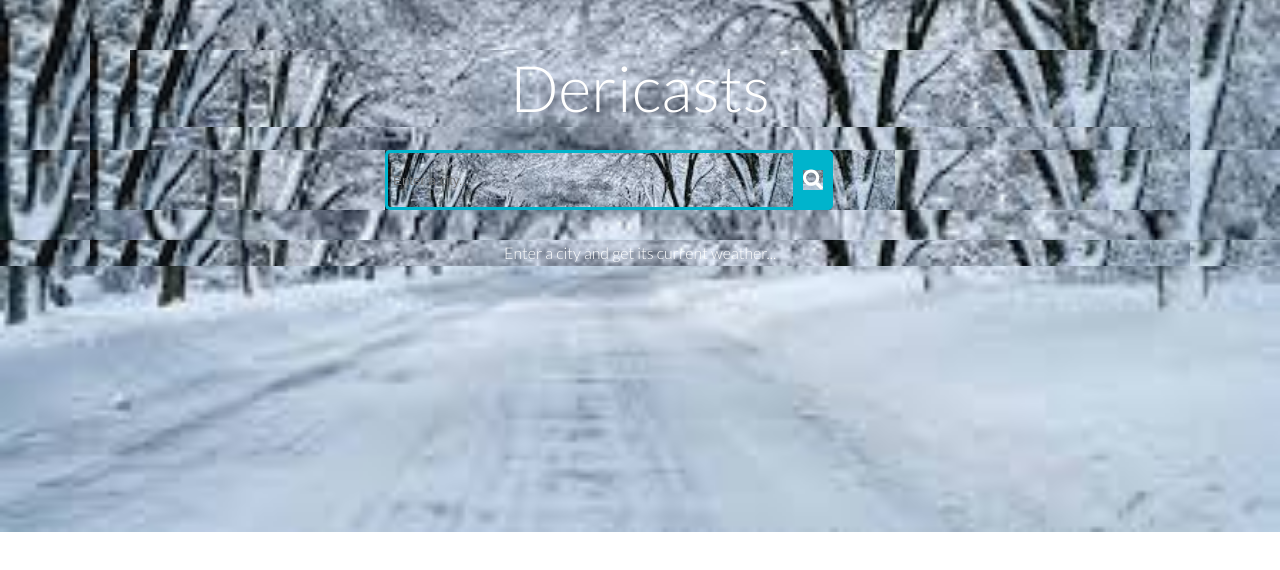
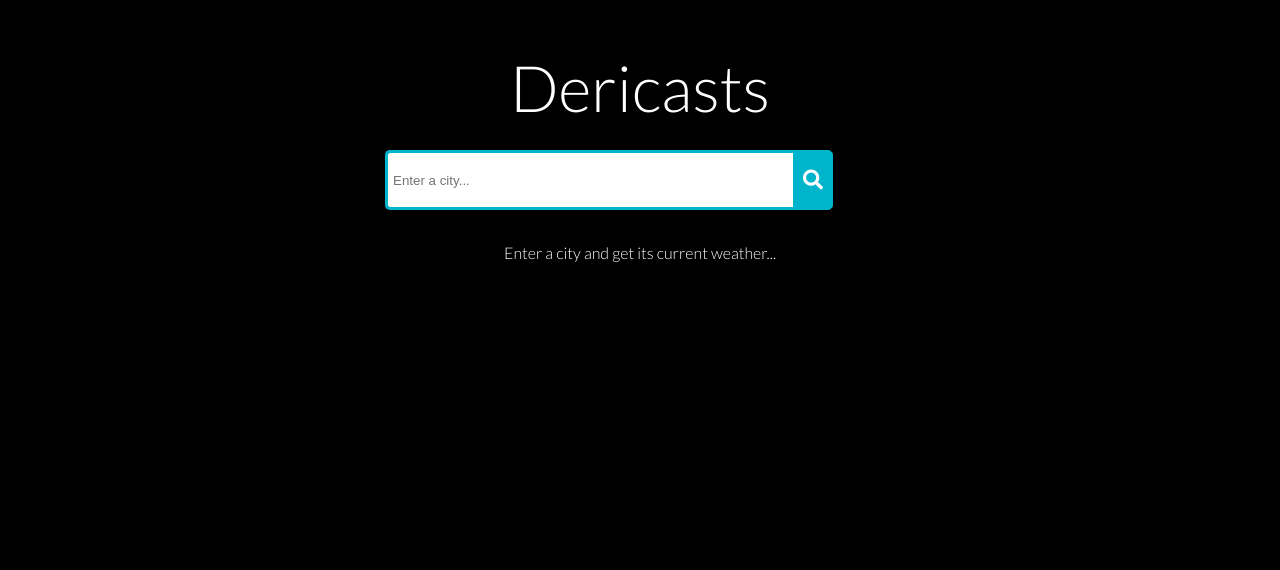
Before and after one commit to nkemjikaobi/dericasts, a React (Create React App) app: page / in a window 1280 px wide. Shown: the top 570 px of the page. Built offline with nearby package versions, Linux system fonts and the light colour scheme.

Commit message:
Alert State and Alert Context

```diff
--- a/src/App.css
+++ b/src/App.css
@@ -12,13 +12,7 @@
   box-sizing: border-box;
   margin: 0;
   padding: 0;
-  background-image: url('./images/snowy-b3.jpeg');
-  background-size: cover;
-  background-repeat: no-repeat;
-  background-position: center center;
-  -webkit-background-size: cover;
-  -moz-background-size: cover;
-  -o-background-size: cover;
+
 }
 body{
   font-family: 'Lato', sans-serif;
```
